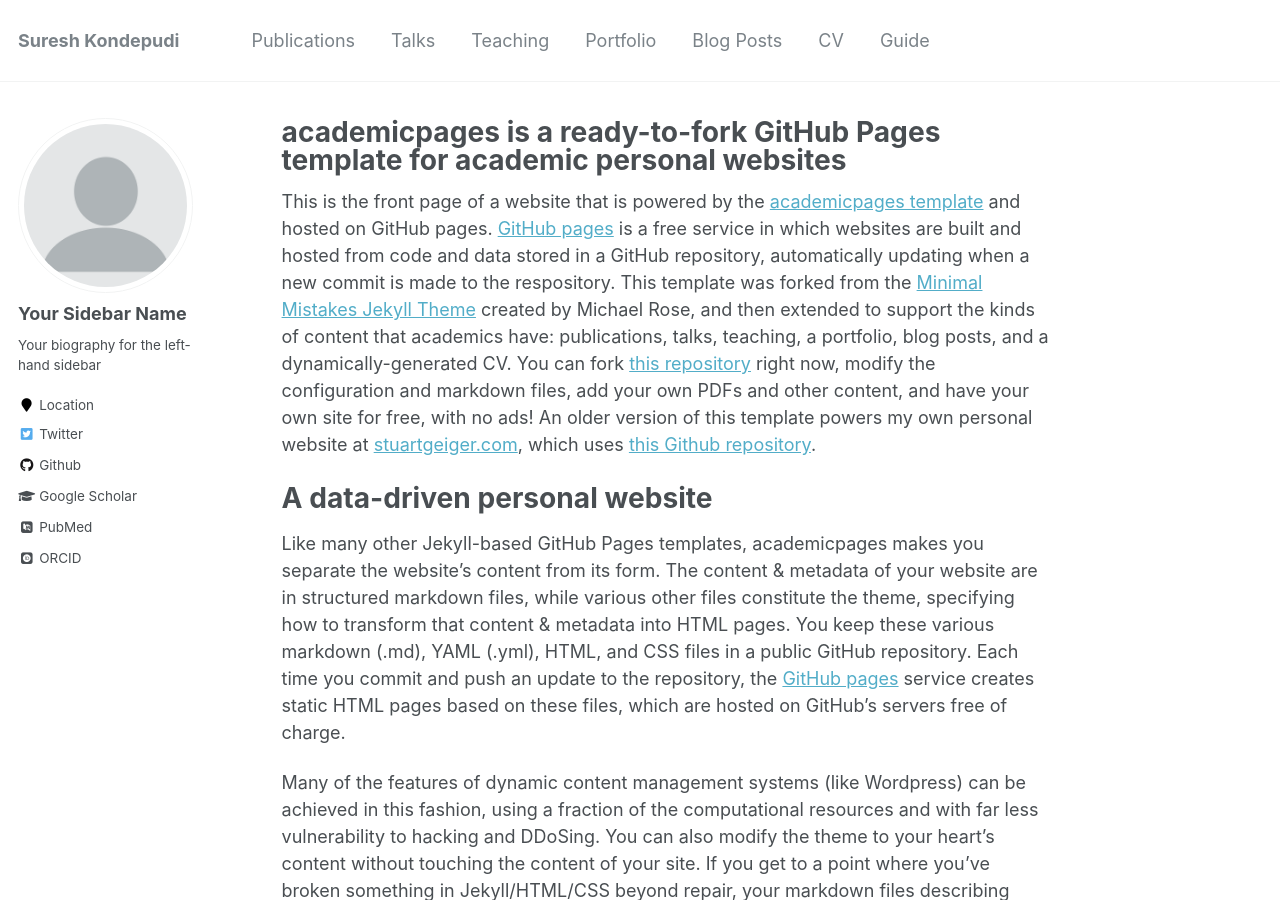
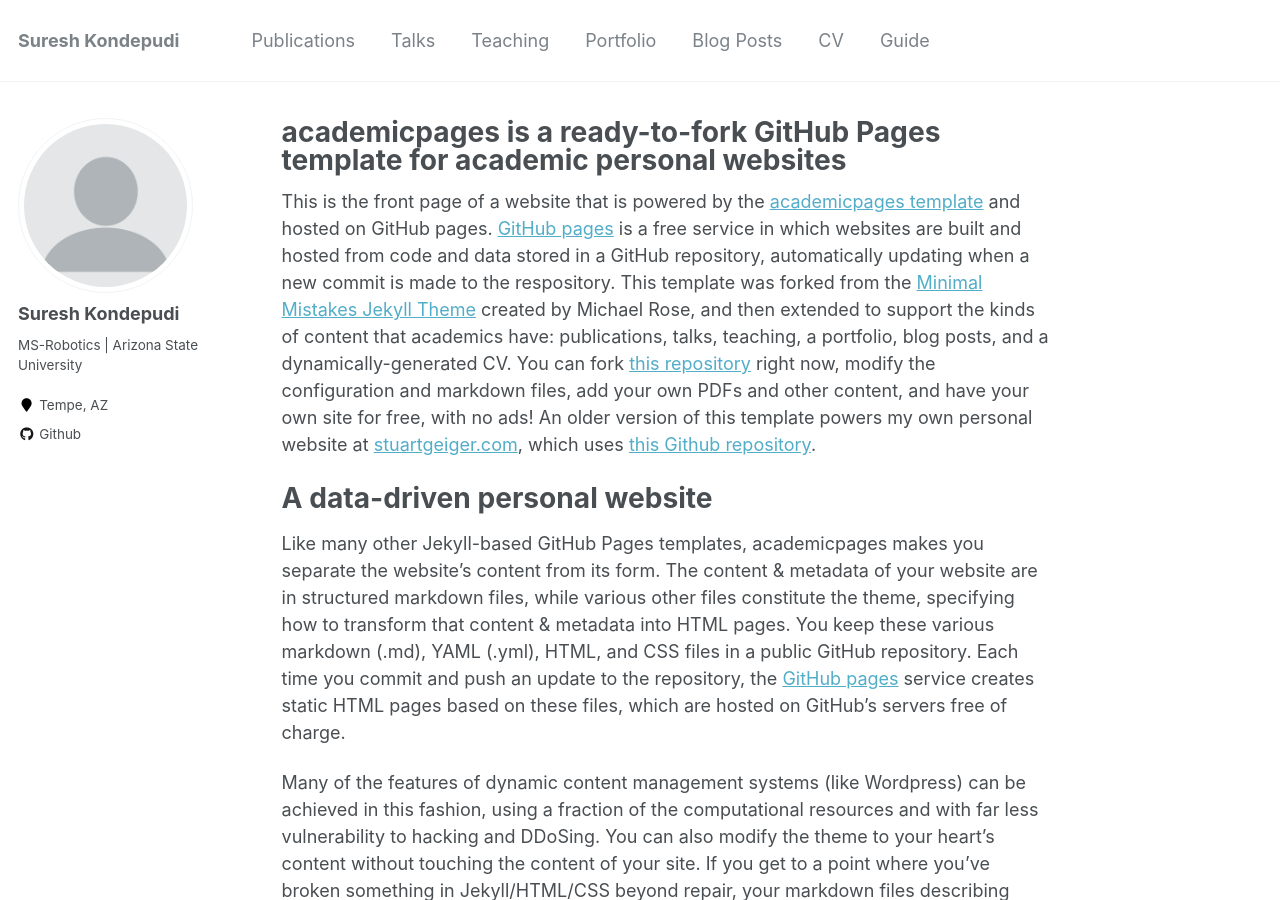
Before and after one commit to nsk126/nsk126.github.io, a Jekyll site: the page built from _pages/about.md, in a window 1280 px wide and 900 px high. Built offline with Jekyll 4.4.1, drawn with Linux system fonts in a browser that asks for light colours; some web fonts are replaced.

Commit message:
biggggiftrue

```diff
--- a/_config.yml
+++ b/_config.yml
@@ -80,13 +80,13 @@
 
 # Site Author
 author:
-  name             : "Your Sidebar Name"
+  name             : "Suresh Kondepudi"
   avatar           : "profile.png"
-  bio              : "Your biography for the left-hand sidebar"
-  location         : "Location"
+  bio              : "MS-Robotics | Arizona State University"
+  location         : "Tempe, AZ"
   employer         :
-  pubmed           : "https://www.ncbi.nlm.nih.gov/pubmed/?term=john+snow"
-  googlescholar    : "http://yourfullgooglescholarurl.com"
+  pubmed           : # "https://www.ncbi.nlm.nih.gov/pubmed/?term=john+snow"
+  googlescholar    : # "http://yourfullgooglescholarurl.com"
   email            :
   researchgate     :  # example: "https://www.researchgate.net/profile/yourprofile"
   uri              :
@@ -96,20 +96,20 @@
   flickr           :
   facebook         :
   foursquare       :
-  github           : "academicpages"
+  github           : "nsk126"
   google_plus      :
   keybase          :
   instagram        :
   impactstory      : #"https://profiles.impactstory.org/u/xxxx-xxxx-xxxx-xxxx"
   lastfm           :
   linkedin         :
-  orcid            : "http://orcid.org/yourorcidurl"
+  orcid            : # "http://orcid.org/yourorcidurl"
   pinterest        :
   soundcloud       :
   stackoverflow    : # http://stackoverflow.com/users/123456/username
   steam            :
   tumblr           :
-  twitter          : "replacethistwitterhandle"
+  twitter          : # "replacethistwitterhandle"
   vine             :
   weibo            :
   xing             :
```
